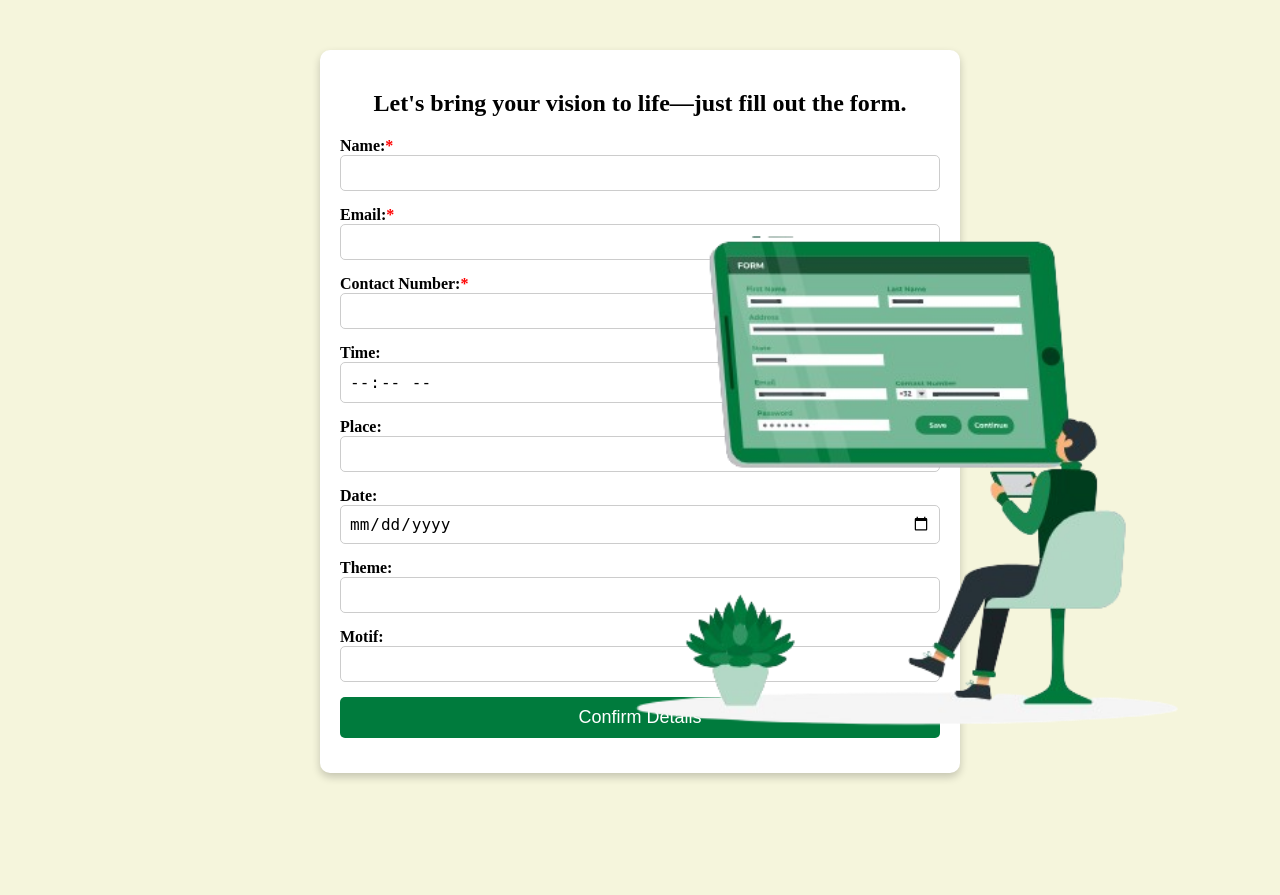
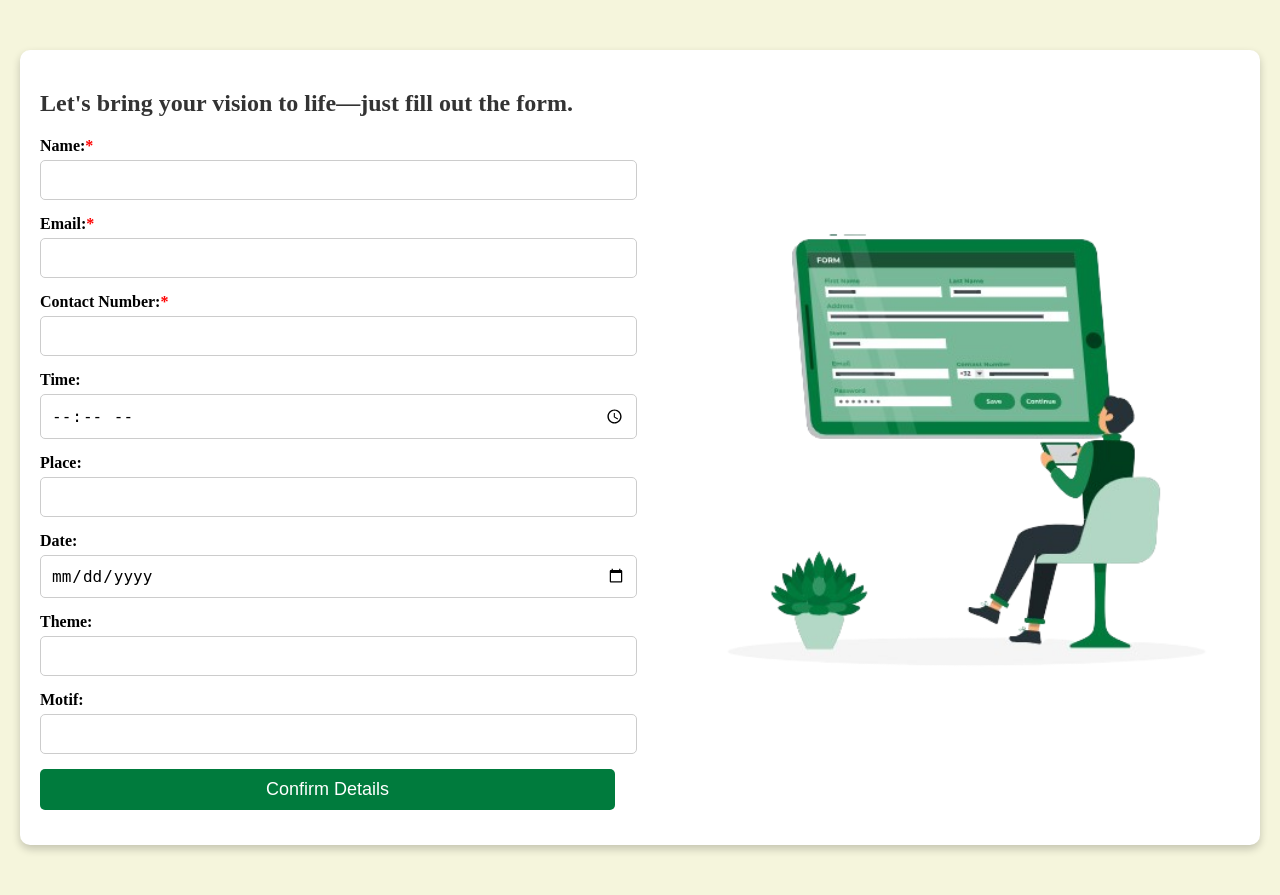
Before and after one commit to RosarioAngelica/trylang_cohere, a PHP site: page /VillaSalud.UI/pages/p_make_reservation.html in a window 1280 px wide. Shown: the part 165-1060 px from the top of the page. Before the commit the page ends 945 px from the top, so only its background shows below. Run offline with PHP 8.4, Linux system fonts and the light colour scheme.

Commit message:
fix the mkae_reservation

```diff
--- a/VillaSalud.UI/pages/p_make_reservation.html
+++ b/VillaSalud.UI/pages/p_make_reservation.html
@@ -1,10 +1,10 @@
 <!DOCTYPE html>
 <html lang="en">
 <head>
-    <meta charset="UTF-8" />
-    <meta name="viewport" content="width=device-width, initial-scale=1.0" />
+    <meta charset="UTF-8">
+    <meta name="viewport" content="width=device-width, initial-scale=1.0">
     <title>Make Reservation</title>
-    <link rel="stylesheet" href="../style/p_make_reservation.css" />
+    <link rel="stylesheet" href="../style/p_make_reservation.css">
 </head>
 <body>
     <header class="header-image"></header>
@@ -18,6 +18,8 @@
         </ul>
     </nav>
 
+    <!-- Form Container -->
+    <div class="container">
         <div class="reservation-container">
             <h2>Let's bring your vision to life—just fill out the form.</h2>
             <form action="#" method="post">
@@ -59,8 +61,9 @@
             </form>
         </div>
 
-    <img class="reservation-illustration" src="../assets/forms.png" alt="Reservation Illustration">
-
-    <!--<script src="../script/p_view_reservation.js"></script>-->
+        <div class="image-container">
+            <img src="../assets/forms.png" alt="Reservation Illustration">
+        </div>
+    </div>
 </body>
 </html>
--- a/VillaSalud.UI/style/p_make_reservation.css
+++ b/VillaSalud.UI/style/p_make_reservation.css
@@ -2,14 +2,13 @@ body {
   margin: 0;
   padding: 0;
   font-family: "Playfair Display", serif;
-  background: beige;
+  background: #f5f5dc; /* Beige background */
 }
 
 .header-image {
   width: 100%;
   height: 90px;
-  background: url("../assets/background_picture.jpeg") no-repeat center
-    center/cover;
+  background: url("../assets/background_picture.jpeg") no-repeat center center/cover;
 }
 
 .navbar {
@@ -43,8 +42,12 @@ body {
   text-decoration: underline;
 }
 
-.reservation-container {
-  max-width: 600px;
+.container {
+  display: flex;
+  justify-content: center;
+  align-items: center;
+  gap: 50px;
+  max-width: 1200px;
   margin: 50px auto;
   padding: 20px;
   background: white;
@@ -52,36 +55,32 @@ body {
   box-shadow: 0 4px 8px rgba(0, 0, 0, 0.2);
 }
 
-.reservation-illustration {
-  position: absolute;
-  top: 80%;
-  right: 5%;
-  transform: translateY(-50%);
-  width: 650px; /* Adjust the size as needed */
-  height: auto;
+.reservation-container {
+  width: 50%;
 }
 
-h2 {
-  text-align: center;
-  font-size: 24px;
+.reservation-container h2 {
+  text-align: left;
+  color: #333;
 }
 
 .form-group {
-  display: flex;;
-  flex-direction: column;
   margin-bottom: 15px;
 }
 
 .form-group label {
   font-weight: bold;
+  display: block;
+  margin-bottom: 5px;
 }
 
-.form-group label span {
+.form-group span {
   color: red;
 }
 
 .form-group input {
-  padding: 8px;
+  width: 100%;
+  padding: 10px;
   border: 1px solid #ccc;
   border-radius: 5px;
   font-size: 16px;
@@ -101,3 +100,30 @@ button {
 button:hover {
   background: #28a745;
 }
+
+.image-container {
+  width: 50%;
+}
+
+.image-container img {
+  width: 100%;
+  height: auto;
+  border-radius: 10px;
+}
+
+/* responsive design */
+@media (max-width: 900px) {
+  .container {
+      flex-direction: column;
+      text-align: center;
+  }
+
+  .reservation-container, .image-container {
+      width: 100%;
+  }
+
+  .image-container img {
+      max-width: 150%;
+      margin: auto;
+  }
+}
```
Lines whose indentation alone changed are shown as unchanged.
